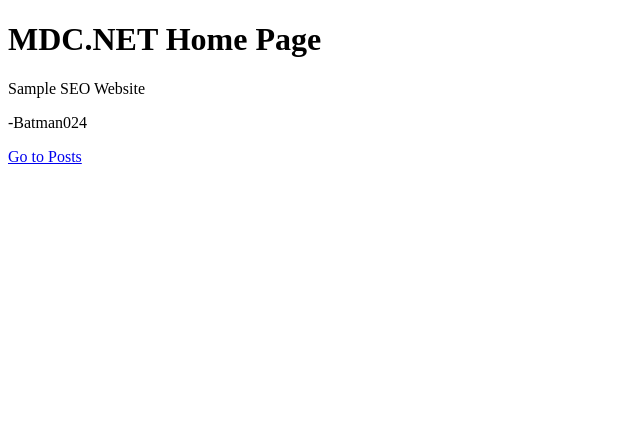
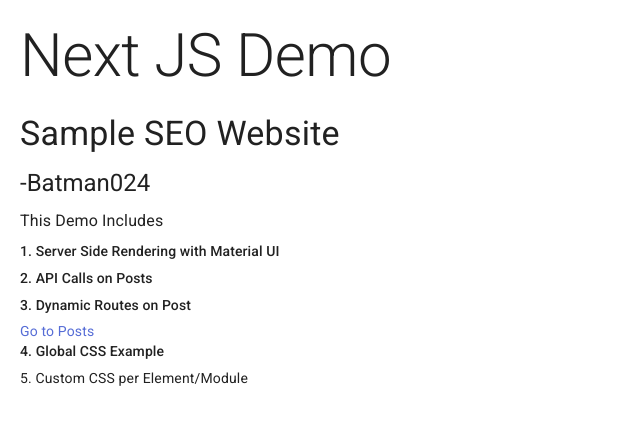
Before and after one commit to jbmarvin24/next-demo, a Next.js app: page / in a window 1280 px wide. Shown: the top 424 px of the page, without its empty margins (0-640 px from the left). Built offline with nearby package versions, Linux system fonts and the light colour scheme.

Commit message:
Initial Commit

```diff
--- a/package.json
+++ b/package.json
@@ -4,10 +4,11 @@
   "private": true,
   "scripts": {
     "dev": "next dev",
-    "build": "next build",
+    "build": "next build && next export",
     "start": "next start"
   },
   "dependencies": {
+    "@material-ui/core": "^4.11.0",
     "next": "9.5.3",
     "react": "16.13.1",
     "react-dom": "16.13.1"
--- a/src/containers/homePage.js
+++ b/src/containers/homePage.js
@@ -1,19 +1,47 @@
+import { Link, Typography } from "@material-ui/core";
 import Head from "next/head";
-import Link from "next/link";
+import NLink from "next/link";
 
 const HomePage = () => {
   return (
     <div>
       <Head>
-        <title>MDC.NET</title>
+        <title>Next JS Demo</title>
         <meta name="viewport" content="initial-scale=1.0, width=device-width" />
       </Head>
-      <h1>MDC.NET Home Page</h1>
-      <p>Sample SEO Website</p>
-      <p>-Batman024</p>
-      <Link href="/posts">
-        <a>Go to Posts</a>
-      </Link>
+      <Typography variant="h2" gutterBottom>
+        Next JS Demo
+      </Typography>
+
+      <Typography variant="h4" gutterBottom>
+        Sample SEO Website
+      </Typography>
+      <Typography variant="h5" gutterBottom>
+        -Batman024
+      </Typography>
+      <Typography variant="subtitle1" gutterBottom>
+        This Demo Includes
+      </Typography>
+      <Typography variant="subtitle2" gutterBottom>
+        1. Server Side Rendering with Material UI
+      </Typography>
+      <Typography variant="subtitle2" gutterBottom>
+        2. API Calls on Posts
+      </Typography>
+      <Typography variant="subtitle2" gutterBottom>
+        3. Dynamic Routes on Post
+      </Typography>
+      <NLink href="/posts">
+        <Link href="#">Go to Posts</Link>
+      </NLink>
+      <Typography variant="subtitle2" gutterBottom>
+        4. Global CSS Example
+      </Typography>
+      <NLink href="/customcss">
+        <Link href="#" color="inherit">
+          5. Custom CSS per Element/Module
+        </Link>
+      </NLink>
     </div>
   );
 };
--- /dev/null
+++ b/src/pages/_app.js
@@ -0,0 +1,41 @@
+import React from "react";
+import PropTypes from "prop-types";
+import Head from "next/head";
+import { ThemeProvider } from "@material-ui/core/styles";
+import CssBaseline from "@material-ui/core/CssBaseline";
+import theme from "../theme";
+import "../styles/globals.css";
+
+export default function MyApp(props) {
+  const { Component, pageProps } = props;
+
+  React.useEffect(() => {
+    // Remove the server-side injected CSS.
+    const jssStyles = document.querySelector("#jss-server-side");
+    if (jssStyles) {
+      jssStyles.parentElement.removeChild(jssStyles);
+    }
+  }, []);
+
+  return (
+    <React.Fragment>
+      <Head>
+        <title>Next JS Demo</title>
+        <meta
+          name="viewport"
+          content="minimum-scale=1, initial-scale=1, width=device-width"
+        />
+      </Head>
+      <ThemeProvider theme={theme}>
+        {/* CssBaseline kickstart an elegant, consistent, and simple baseline to build upon. */}
+        <CssBaseline />
+        <Component {...pageProps} />
+      </ThemeProvider>
+    </React.Fragment>
+  );
+}
+
+MyApp.propTypes = {
+  Component: PropTypes.elementType.isRequired,
+  pageProps: PropTypes.object.isRequired,
+};
--- /dev/null
+++ b/src/pages/_document.js
@@ -0,0 +1,71 @@
+import React from "react";
+import Document, { Html, Head, Main, NextScript } from "next/document";
+import { ServerStyleSheets } from "@material-ui/core/styles";
+import theme from "../theme";
+
+export default class MyDocument extends Document {
+  render() {
+    return (
+      <Html lang="en">
+        <Head>
+          {/* PWA primary color */}
+          <meta name="theme-color" content={theme.palette.primary.main} />
+          <link
+            rel="stylesheet"
+            href="https://fonts.googleapis.com/css?family=Roboto:300,400,500,700&display=swap"
+          />
+        </Head>
+        <body>
+          <Main />
+          <NextScript />
+        </body>
+      </Html>
+    );
+  }
+}
+
+// `getInitialProps` belongs to `_document` (instead of `_app`),
+// it's compatible with server-side generation (SSG).
+MyDocument.getInitialProps = async (ctx) => {
+  // Resolution order
+  //
+  // On the server:
+  // 1. app.getInitialProps
+  // 2. page.getInitialProps
+  // 3. document.getInitialProps
+  // 4. app.render
+  // 5. page.render
+  // 6. document.render
+  //
+  // On the server with error:
+  // 1. document.getInitialProps
+  // 2. app.render
+  // 3. page.render
+  // 4. document.render
+  //
+  // On the client
+  // 1. app.getInitialProps
+  // 2. page.getInitialProps
+  // 3. app.render
+  // 4. page.render
+
+  // Render app and page and get the context of the page with collected side effects.
+  const sheets = new ServerStyleSheets();
+  const originalRenderPage = ctx.renderPage;
+
+  ctx.renderPage = () =>
+    originalRenderPage({
+      enhanceApp: (App) => (props) => sheets.collect(<App {...props} />),
+    });
+
+  const initialProps = await Document.getInitialProps(ctx);
+
+  return {
+    ...initialProps,
+    // Styles fragment is rendered after the app and page rendering finish.
+    styles: [
+      ...React.Children.toArray(initialProps.styles),
+      sheets.getStyleElement(),
+    ],
+  };
+};
--- /dev/null
+++ b/src/styles/custom.module.css
@@ -0,0 +1,5 @@
+.title {
+  color: violet;
+  font-style: italic;
+  text-decoration: underline;
+}
--- /dev/null
+++ b/src/styles/globals.css
@@ -0,0 +1,12 @@
+body {
+  padding: 20px 20px 60px;
+  max-width: 680px;
+  margin: 0 auto;
+}
+
+.customTitle {
+  font-size: xx-large;
+  color: pink;
+  font-weight: bolder;
+  text-transform: uppercase;
+}
--- /dev/null
+++ b/src/theme.js
@@ -0,0 +1,22 @@
+import { createMuiTheme } from "@material-ui/core/styles";
+import { red } from "@material-ui/core/colors";
+
+// Create a theme instance.
+const theme = createMuiTheme({
+  palette: {
+    primary: {
+      main: "#556cd6",
+    },
+    secondary: {
+      main: "#19857b",
+    },
+    error: {
+      main: red.A400,
+    },
+    background: {
+      default: "#fff",
+    },
+  },
+});
+
+export default theme;
```
Also changed, not shown: src/pages/[postId]/[title].js (+7 -3 lines), src/pages/customcss.js (added, +15 -0 lines), src/pages/posts.js (+10 -0 lines), 1 other file (tests, documents, lock files or other folders).
